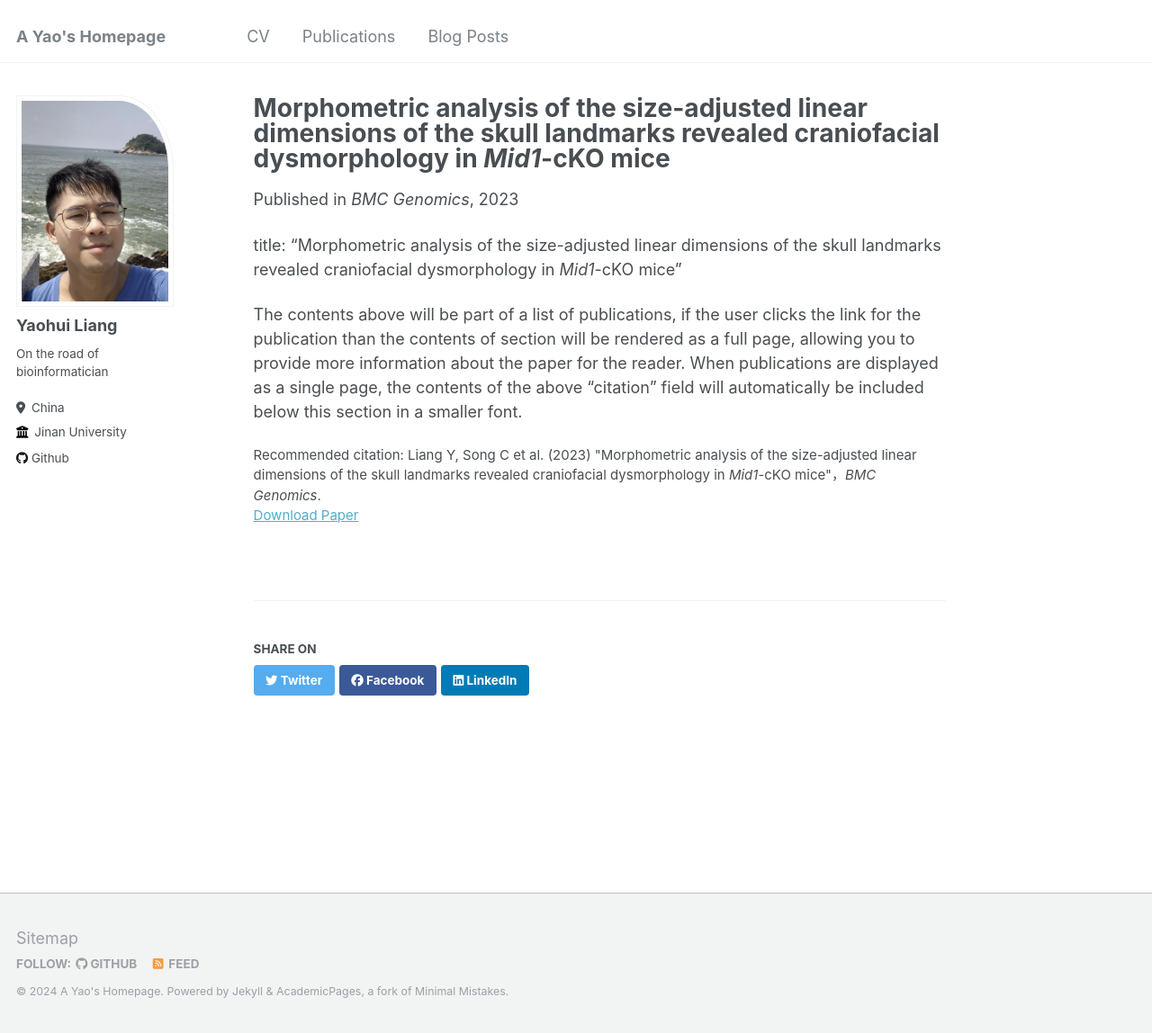
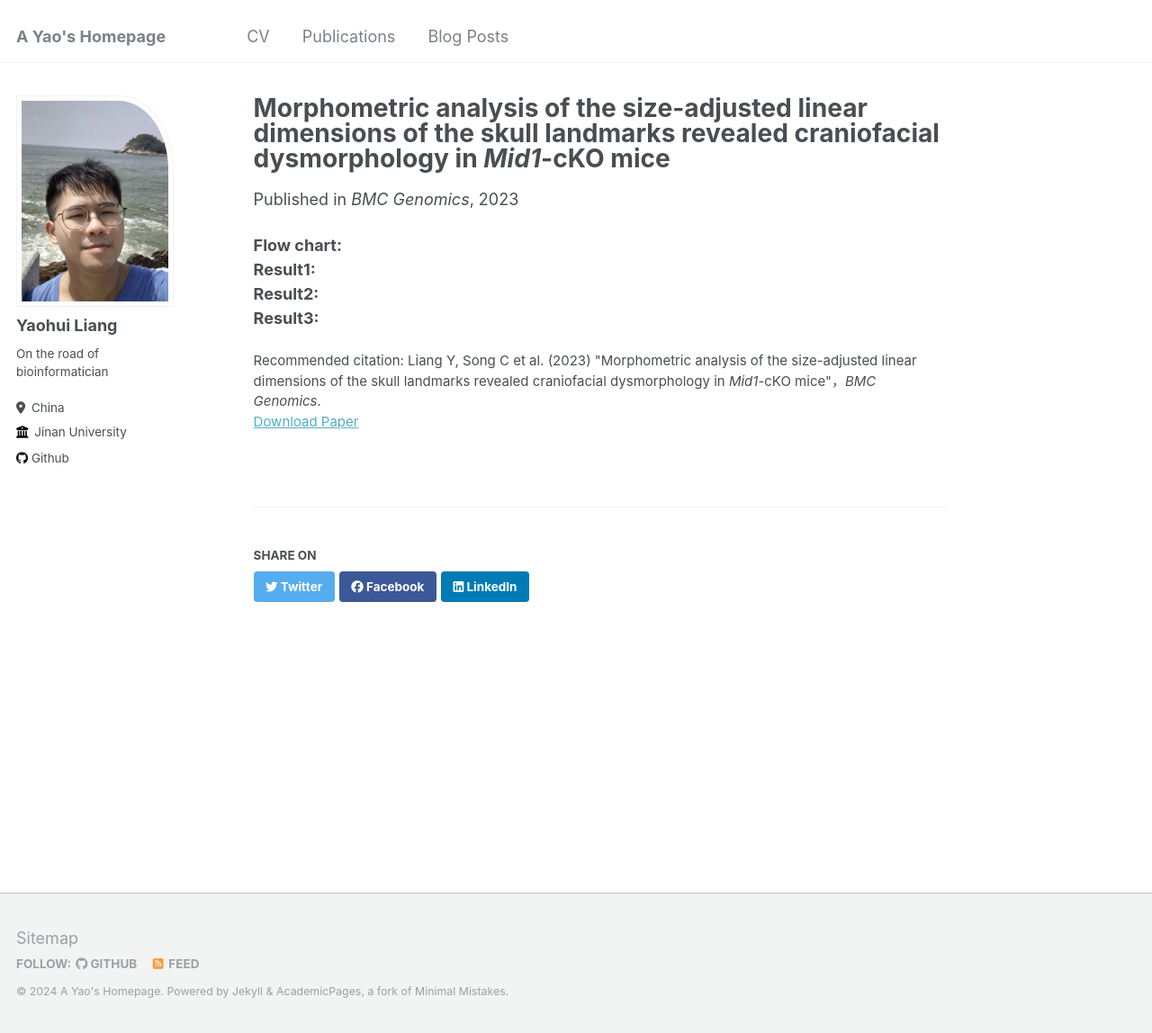
Before and after one commit to Stupid1Fish/Academic-Pages, a Jekyll site: the page built from _publications/2023-paper1.md, in a window 1280 px wide and 1148 px high. Shown: the whole window at 90% size. Built offline with Jekyll 4.4.1, drawn with Linux system fonts in a browser that asks for light colours.

Commit message:
Update 2023-paper1.md

```diff
--- a/_publications/2023-paper1.md
+++ b/_publications/2023-paper1.md
@@ -16,6 +16,7 @@ citation: 'Liang Y, Song C et al. (2023) "Morphometric analysis of the size-adju
 
 ---
 
-title: "Morphometric analysis of the size-adjusted linear dimensions of the skull landmarks revealed craniofacial dysmorphology in _Mid1_-cKO mice"
-
-The contents above will be part of a list of publications, if the user clicks the link for the publication than the contents of section will be rendered as a full page, allowing you to provide more information about the paper for the reader. When publications are displayed as a single page, the contents of the above “citation” field will automatically be included below this section in a smaller font.
+**Flow chart:** <br>
+**Result1:** <br>
+**Result2:** <br>
+**Result3:** <br>
```
